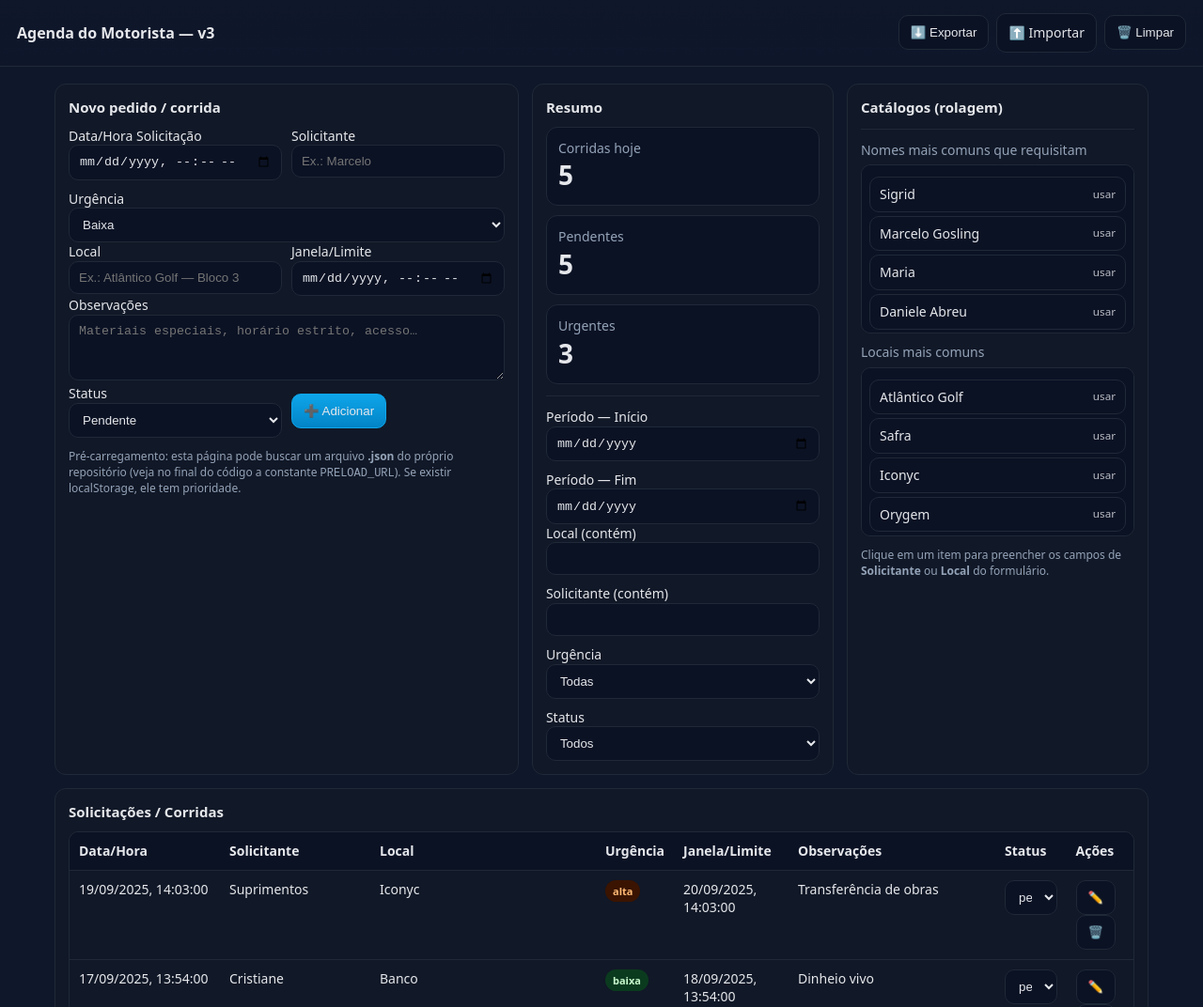
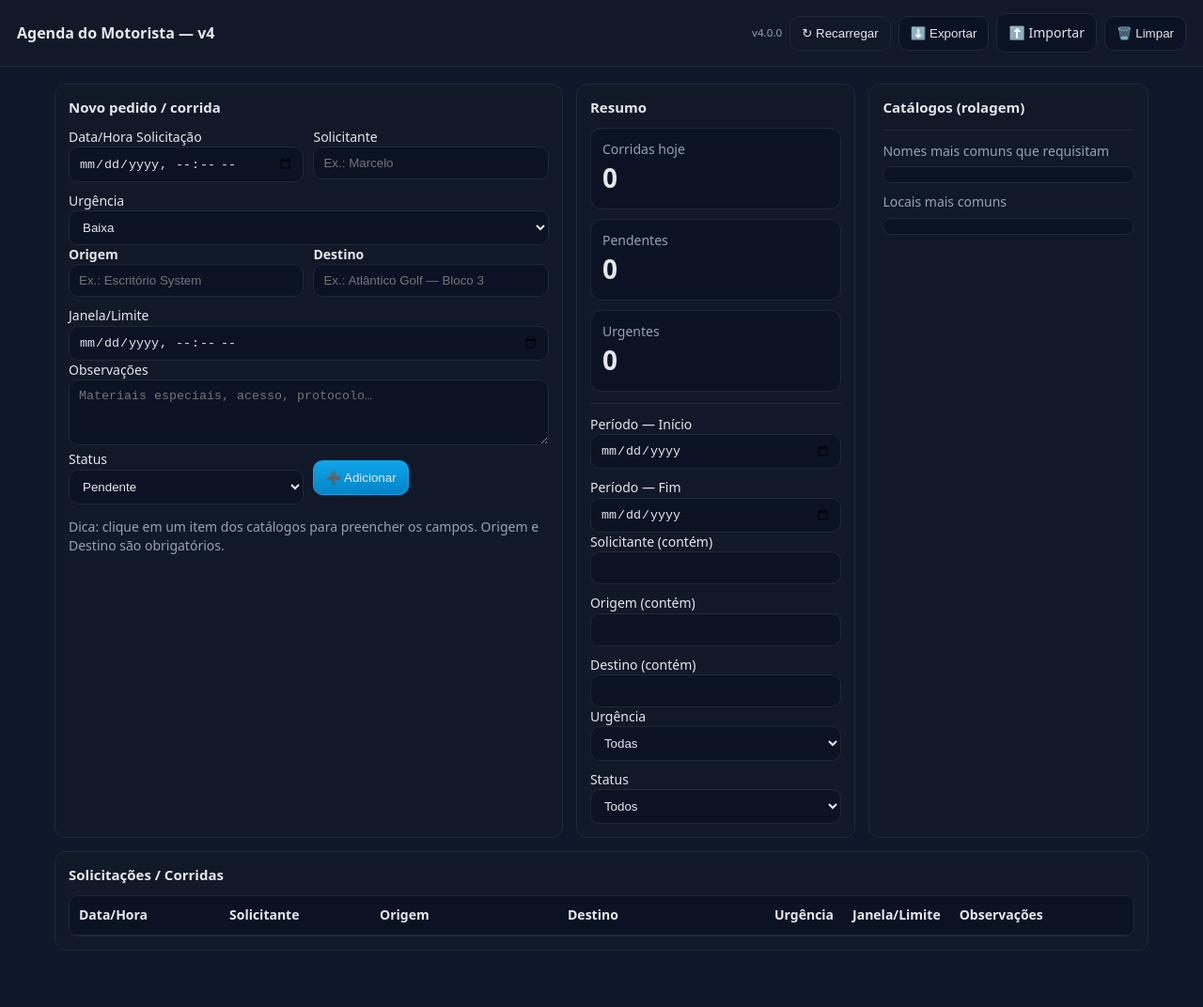
Before and after one commit to rsscavalcanti-cmyk/AGENDADOMOTORISTASYSTEM, a plain HTML site: page index.html in a window 1280 px wide. Shown: the top 1072 px of the page at 94% size. After the commit the page ends 1030 px from the top, so only its background shows below. Drawn offline with Linux system fonts and the light colour scheme.

Commit message:
Update index.html

```diff
--- a/index.html
+++ b/index.html
@@ -3,33 +3,37 @@
 <head>
   <meta charset="utf-8" />
   <meta name="viewport" content="width=device-width, initial-scale=1" />
-  <title>Agenda do Motorista — v3 (pré-carregado)</title>
-  <meta name="description" content="HTML estático com catálogos, exportar/importar JSON e pré-carregamento automático a partir de um arquivo .json do repositório." />
+  <title>Agenda do Motorista — v4 (auto‑update + origem/destino)</title>
+  <!-- Evita cache agressivo em páginas estáticas -->
+  <meta http-equiv="Cache-Control" content="no-cache, no-store, must-revalidate" />
+  <meta http-equiv="Pragma" content="no-cache" />
+  <meta http-equiv="Expires" content="0" />
   <style>
-    :root{ --bg:#0f172a; --panel:#111827; --muted:#334155; --text:#e5e7eb; --accent:#22c55e; --accent2:#60a5fa; --border:#1f2937; }
+    :root{ --bg:#0f172a; --panel:#111827; --muted:#94a3b8; --text:#e5e7eb; --border:#1f2937; }
     *{box-sizing:border-box}
-    body{margin:0;background:var(--bg);color:var(--text);font:14px/1.4 system-ui,-apple-system,Segoe UI,Roboto,Inter,Arial}
-    header{display:flex;gap:12px;align-items:center;justify-content:space-between;padding:14px 18px;border-bottom:1px solid var(--border);position:sticky;top:0;background:linear-gradient(180deg,var(--bg),rgba(15,23,42,.92));backdrop-filter:saturate(140%) blur(6px);z-index:10}
-    header h1{font-size:16px;margin:0}
+    body{margin:0;background:var(--bg);color:var(--text);font:14px/1.45 system-ui,-apple-system,Segoe UI,Roboto,Inter,Arial}
+    header{display:flex;gap:12px;align-items:center;justify-content:space-between;padding:14px 18px;background:var(--panel);border-bottom:1px solid var(--border);position:sticky;top:0;z-index:10}
+    header h1{margin:0;font-size:16px}
     .wrap{max-width:1200px;margin:0 auto;padding:18px}
     .grid{display:grid;gap:14px}
-    @media(min-width:980px){.grid.cols-3{grid-template-columns:2fr 1.3fr 1.3fr}}
+    @media(min-width:1024px){.grid.cols-3{grid-template-columns:2fr 1.1fr 1.1fr}}
     .panel{background:var(--panel);border:1px solid var(--border);border-radius:12px;padding:14px}
     .panel h2{margin:0 0 10px;font-size:15px}
     .row{display:flex;gap:10px;flex-wrap:wrap}
-    .row > *{flex:1 1 160px}
+    .row > *{flex:1 1 190px}
     input, select, textarea{width:100%;background:#0b1224;border:1px solid var(--border);color:var(--text);padding:9px 10px;border-radius:10px;outline:none}
     textarea{min-height:70px;resize:vertical}
     .btn{display:inline-flex;align-items:center;gap:8px;border:1px solid var(--border);background:#0b1224;color:var(--text);padding:10px 12px;border-radius:10px;cursor:pointer}
     .btn.primary{background:linear-gradient(180deg,#0ea5e9,#0284c7);border-color:#0ea5e9}
+    .btn.ghost{background:transparent}
     .right{display:flex;gap:8px;align-items:center}
-    .table-wrap{max-height:420px;overflow:auto;border:1px solid var(--border);border-radius:10px}
+    .table-wrap{max-height:440px;overflow:auto;border:1px solid var(--border);border-radius:10px}
     table{width:100%;border-collapse:collapse}
     th, td{padding:10px;border-bottom:1px solid var(--border);text-align:left;vertical-align:top}
     th{background:#0b1224;position:sticky;top:0;z-index:1}
     .badge{display:inline-block;padding:4px 8px;border-radius:999px;font-size:11px;font-weight:700}
     .u-baixa{background:#0b3b1f;color:#c7f9cc}.u-media{background:#3a3000;color:#fde68a}.u-alta{background:#3a1400;color:#fdba74}.u-critical{background:#3a0000;color:#fecaca}
-    .muted{color:#94a3b8}
+    .muted{color:var(--muted)}
     .counter{font-size:28px;font-weight:800}
     .card{background:#0b1224;border:1px solid var(--border);border-radius:12px;padding:12px}
     .list{display:grid;gap:6px}
@@ -37,15 +41,16 @@
     .sep{height:1px;background:var(--border);margin:12px 0}
     .scrollbox{max-height:180px;overflow:auto;border:1px solid var(--border);border-radius:10px;padding:8px;background:#0b1224}
     .scrollbox .pill{display:flex;align-items:center;justify-content:space-between;gap:8px;padding:8px 10px;margin:4px 0;border:1px solid #1f2937;border-radius:10px;cursor:pointer}
-    .pill:hover{border-color:#335}
     .pill small{opacity:.8}
-    .footer-note{font-size:12px;color:#94a3b8}
+    .toast{position:fixed;right:14px;bottom:14px;background:#0b1224;border:1px solid var(--border);padding:10px 12px;border-radius:10px}
   </style>
 </head>
 <body>
   <header>
-    <h1>Agenda do Motorista — v3</h1>
+    <h1>Agenda do Motorista — v4</h1>
     <div class="right">
+      <small id="version" class="muted"></small>
+      <button class="btn ghost" id="btn-reload" title="Recarregar">↻ Recarregar</button>
       <button class="btn" id="btn-export">⬇️ Exportar</button>
       <label class="btn" title="Importar JSON">⬆️ Importar<input type="file" id="file-import" accept="application/json" hidden></label>
       <button class="btn" id="btn-reset">🗑️ Limpar</button>
@@ -73,9 +78,12 @@
       </div>
       <div class="row">
         <div>
-          <label>Local</label>
-          <input id="f_location" list="catalog-locations" placeholder="Ex.: Atlântico Golf — Bloco 3" />
-          <datalist id="catalog-locations"></datalist>
+          <label><strong>Origem</strong></label>
+          <input id="f_origin" list="catalog-locations" placeholder="Ex.: Escritório System" />
+        </div>
+        <div>
+          <label><strong>Destino</strong></label>
+          <input id="f_destination" list="catalog-locations" placeholder="Ex.: Atlântico Golf — Bloco 3" />
         </div>
         <div>
           <label>Janela/Limite</label>
@@ -85,7 +93,7 @@
       <div class="row">
         <div>
           <label>Observações</label>
-          <textarea id="f_notes" placeholder="Materiais especiais, horário estrito, acesso…"></textarea>
+          <textarea id="f_notes" placeholder="Materiais especiais, acesso, protocolo…"></textarea>
         </div>
       </div>
       <div class="row">
@@ -95,10 +103,10 @@
         </div>
         <div class="right"><button class="btn primary" id="btn-add">➕ Adicionar</button></div>
       </div>
-      <p class="footer-note">Pré-carregamento: esta página pode buscar um arquivo <strong>.json</strong> do próprio repositório (veja no final do código a constante <code>PRELOAD_URL</code>). Se existir localStorage, ele tem prioridade.</p>
+      <p class="muted">Dica: clique em um item dos catálogos para preencher os campos. Origem e Destino são obrigatórios.</p>
     </section>
 
-    <!-- Resumo -->
+    <!-- Resumo & Filtros -->
     <section class="panel" id="summary-panel">
       <h2>Resumo</h2>
       <div class="row">
@@ -108,36 +116,21 @@
       </div>
       <div class="sep"></div>
       <div class="row">
-        <div>
-          <label>Período — Início</label>
-          <input type="date" id="flt_from" />
-        </div>
-        <div>
-          <label>Período — Fim</label>
-          <input type="date" id="flt_to" />
-        </div>
+        <div><label>Período — Início</label><input type="date" id="flt_from" /></div>
+        <div><label>Período — Fim</label><input type="date" id="flt_to" /></div>
       </div>
       <div class="row">
-        <div>
-          <label>Local (contém)</label>
-          <input id="flt_location" />
-        </div>
-        <div>
-          <label>Solicitante (contém)</label>
-          <input id="flt_requester" />
-        </div>
-        <div>
-          <label>Urgência</label>
-          <select id="flt_urgency"><option value="">Todas</option><option value="baixa">Baixa</option><option value="media">Média</option><option value="alta">Alta</option><option value="critical">CRITICAL</option></select>
-        </div>
-        <div>
-          <label>Status</label>
-          <select id="flt_status"><option value="">Todos</option><option value="pendente">Pendente</option><option value="agendado">Agendado</option><option value="em_rota">Em rota</option><option value="concluido">Concluído</option><option value="cancelado">Cancelado</option></select>
-        </div>
+        <div><label>Solicitante (contém)</label><input id="flt_requester" /></div>
+        <div><label>Origem (contém)</label><input id="flt_origin" /></div>
+        <div><label>Destino (contém)</label><input id="flt_destination" /></div>
+      </div>
+      <div class="row">
+        <div><label>Urgência</label><select id="flt_urgency"><option value="">Todas</option><option value="baixa">Baixa</option><option value="media">Média</option><option value="alta">Alta</option><option value="critical">CRITICAL</option></select></div>
+        <div><label>Status</label><select id="flt_status"><option value="">Todos</option><option value="pendente">Pendente</option><option value="agendado">Agendado</option><option value="em_rota">Em rota</option><option value="concluido">Concluído</option><option value="cancelado">Cancelado</option></select></div>
       </div>
     </section>
 
-    <!-- Catálogos com rolagem -->
+    <!-- Catálogos -->
     <section class="panel" id="catalogs">
       <h2>Catálogos (rolagem)</h2>
       <div class="sep"></div>
@@ -151,7 +144,6 @@
           <div class="scrollbox" id="box-locations"></div>
         </div>
       </div>
-      <p class="footer-note">Clique em um item para preencher os campos de <strong>Solicitante</strong> ou <strong>Local</strong> do formulário.</p>
     </section>
 
     <!-- Tabela principal -->
@@ -161,7 +153,8 @@
         <thead><tr>
           <th style="min-width:160px">Data/Hora</th>
           <th style="min-width:160px">Solicitante</th>
-          <th style="min-width:240px">Local</th>
+          <th style="min-width:200px">Origem</th>
+          <th style="min-width:220px">Destino</th>
           <th>Urgência</th>
           <th>Janela/Limite</th>
           <th style="min-width:220px">Observações</th>
@@ -173,25 +166,39 @@
     </section>
   </div>
 
-  <!-- OPCIONAL: cole seu JSON aqui entre as tags (se não quiser usar arquivo externo) -->
-  <script id="preload-data" type="application/json">
-  {
-    "version": 3,
-    "requests": []
+  <!-- ======== Configuração de pré-carga ======== -->
+  <script id="preload-data" type="application/json">{ "version": 4, "requests": [] }</script>
+  <script>
+  // ========= AUTO-UPDATE ROBUSTO =========
+  const APP_VERSION = 'v4.0.0';               // incremente a cada alteração do código
+  const LS_APP_VER = 'agendaMotorista_appv';  // chave para versionamento no navegador
+  const LS_KEY = 'agendaMotorista_v4';        // chave de dados
+  const PRELOAD_URL = 'agenda-motorista-17-09.json'; // opcional — arquivo no repo
+
+  // Mostra versão na UI
+  document.addEventListener('DOMContentLoaded',()=>{ document.getElementById('version').textContent = APP_VERSION; });
+
+  // 1) Service Worker mínimo (network-first) para evitar cache velho
+  if('serviceWorker' in navigator){
+    const swCode = `self.addEventListener('install',e=>{self.skipWaiting()});self.addEventListener('activate',e=>{self.clients.claim()});self.addEventListener('fetch',e=>{e.respondWith(fetch(e.request,{cache:'no-store'}).catch(()=>caches.match(e.request)))})`;
+    const blob = new Blob([swCode],{type:'text/javascript'});
+    const swUrl = URL.createObjectURL(blob);
+    navigator.serviceWorker.register(swUrl).catch(()=>{});
   }
-  </script>
 
-  <script>
-  /* ===================== CONFIG PRÉ-CARREGAMENTO =====================
-     Se você tiver um arquivo JSON no mesmo repositório (ex.: "agenda-motorista-17-09.json"),
-     coloque o nome do arquivo abaixo. O app tentará carregar este JSON
-     somente quando NÃO existir dado no localStorage.
-     Para desativar, deixe como string vazia "".
-  */
-  const PRELOAD_URL = "agenda-motorista-17-09.json"; // <- ajuste para o nome do seu arquivo de backup
+  // 2) Bump de versão: se o APP_VERSION mudou, limpamos dados antigos e recarregamos 1x
+  (function enforceVersion(){
+    const cur = localStorage.getItem(LS_APP_VER);
+    if(cur !== APP_VERSION){
+      localStorage.setItem(LS_APP_VER, APP_VERSION);
+      // Não apagamos backups; apenas os dados ativos para forçar re-sync
+      localStorage.removeItem(LS_KEY);
+      // dispara uma recarga suave após pequeno atraso para pegar o arquivo novo
+      setTimeout(()=>location.reload(), 150);
+    }
+  })();
 
-  /* =========================== APP BÁSICO ============================ */
-  const LS_KEY = 'agendaMotorista_v3';
+  // ======== App ========
   const $ = (q, el=document)=>el.querySelector(q);
   const $$ = (q, el=document)=>Array.from(el.querySelectorAll(q));
   const fmtDateTime = v => v? new Date(v).toLocaleString('pt-BR'): '';
@@ -210,47 +217,24 @@
   })();
 
   async function boot(){
-    // 1) Se existir no localStorage, usa (prioridade)
     const fromLS = load();
     if(fromLS && Array.isArray(fromLS.requests)) return fromLS;
-
-    // 2) Tenta carregar de PRELOAD_URL (arquivo .json no repositório)
+    // Tenta JSON externo (com cache bust)
     if(PRELOAD_URL){
-      try{
-        const res = await fetch(PRELOAD_URL, {cache:'no-store'});
-        if(res.ok){
-          const json = await res.json();
-          if(json && Array.isArray(json.requests)){
-            localStorage.setItem(LS_KEY, JSON.stringify(json));
-            return json;
-          }
-        }
-      }catch(e){/* segue adiante */}
+      try{ const res = await fetch(`${PRELOAD_URL}?v=${encodeURIComponent(APP_VERSION)}`, {cache:'no-store'}); if(res.ok){ const j = await res.json(); if(j && Array.isArray(j.requests)){ localStorage.setItem(LS_KEY, JSON.stringify(j)); return j; } } }catch{ }
     }
-
-    // 3) Tenta carregar do <script type="application/json" id="preload-data">
-    try{
-      const raw = document.getElementById('preload-data')?.textContent || '';
-      if(raw.trim()){
-        const json = JSON.parse(raw);
-        if(json && Array.isArray(json.requests)){
-          localStorage.setItem(LS_KEY, JSON.stringify(json));
-          return json;
-        }
-      }
-    }catch(e){/* ignora */}
-
-    // 4) Fallback para seed demo
-    const seeded = seed(true);
-    localStorage.setItem(LS_KEY, JSON.stringify(seeded));
-    return seeded;
+    // Tenta JSON embutido
+    try{ const raw = document.getElementById('preload-data')?.textContent||''; if(raw.trim()){ const j = JSON.parse(raw); if(j && Array.isArray(j.requests)){ localStorage.setItem(LS_KEY, JSON.stringify(j)); return j; } } }catch{}
+    // Fallback demo
+    const seeded = seed(); localStorage.setItem(LS_KEY, JSON.stringify(seeded)); return seeded;
   }
 
   function bindEvents(){
     $('#btn-add').addEventListener('click', onAdd);
-    $('#btn-reset').addEventListener('click', onReset);
+    $('#btn-reset').addEventListener('click', ()=>{ if(confirm('Limpar dados locais e recarregar?')){ localStorage.removeItem(LS_KEY); location.reload(); } });
     $('#btn-export').addEventListener('click', onExport);
     $('#file-import').addEventListener('change', onImport);
+    $('#btn-reload').addEventListener('click', ()=>location.reload());
     $$('#summary-panel input, #summary-panel select').forEach(el=> el.addEventListener('input', renderAll));
   }
 
@@ -263,19 +247,19 @@
       const opt = document.createElement('option'); opt.value=n; dlR.appendChild(opt);
     }
     for(const l of CATALOG_LOCATIONS){
-      const div = document.createElement('div'); div.className='pill'; div.innerHTML = `<span>${escapeHtml(l)}</span><small>usar</small>`; div.addEventListener('click',()=>{ $('#f_location').value=l; $('#f_location').focus();}); boxL.appendChild(div);
+      const div = document.createElement('div'); div.className='pill'; div.innerHTML = `<span>${escapeHtml(l)}</span><small>usar</small>`; div.addEventListener('click',()=>{ if(!$('#f_origin').value) $('#f_origin').value=l; else $('#f_destination').value=l;}); boxL.appendChild(div);
       const opt = document.createElement('option'); opt.value=l; dlL.appendChild(opt);
     }
   }
 
   function onAdd(){
-    const item = { id: crypto.randomUUID(), created_at: $('#f_created_at').value || new Date().toISOString(), requester_name: ($('#f_requester').value||'').trim(), urgency: $('#f_urgency').value, location: ($('#f_location').value||'').trim(), deadline_at: $('#f_deadline').value || null, notes: ($('#f_notes').value||'').trim(), status: $('#f_status').value };
-    if(!item.requester_name || !item.location){ alert('Preencha ao menos Solicitante e Local.'); return; }
-    data.requests.unshift(item); save(); clearForm(); renderAll();
+    const item = { id: crypto.randomUUID(), created_at: $('#f_created_at').value || new Date().toISOString(), requester_name: ($('#f_requester').value||'').trim(), urgency: $('#f_urgency').value, origin: ($('#f_origin').value||'').trim(), destination: ($('#f_destination').value||'').trim(), deadline_at: $('#f_deadline').value || null, notes: ($('#f_notes').value||'').trim(), status: $('#f_status').value };
+    if(!item.requester_name || !item.origin || !item.destination){ alert('Solicitante, Origem e Destino são obrigatórios.'); return; }
+    data.requests.unshift(item); save(); clearForm(); renderAll(); toast('Corrida adicionada.');
   }
-  function onReset(){ if(confirm('Limpar tudo do navegador?')){ localStorage.removeItem(LS_KEY); location.reload(); } }
+
   function onExport(){ const blob = new Blob([JSON.stringify(data,null,2)],{type:'application/json'}); const url = URL.createObjectURL(blob); const a=document.createElement('a'); a.href=url; a.download='agenda-motorista.json'; a.click(); URL.revokeObjectURL(url); }
-  function onImport(e){ const f=e.target.files?.[0]; if(!f) return; const r=new FileReader(); r.onload=()=>{ try{ const p=JSON.parse(r.result); if(!p||!Array.isArray(p.requests)) throw new Error('JSON inválido'); data=p; save(); renderAll(); }catch(err){ alert('Falha ao importar: '+err.message) } }; r.readAsText(f); }
+  function onImport(e){ const f=e.target.files?.[0]; if(!f) return; const r=new FileReader(); r.onload=()=>{ try{ const p=JSON.parse(r.result); if(!p||!Array.isArray(p.requests)) throw new Error('JSON inválido'); data=p; save(); renderAll(); toast('Dados importados.'); }catch(err){ alert('Falha ao importar: '+err.message) } }; r.readAsText(f); }
 
   function renderAll(){ renderTable(); renderMetrics(); }
 
@@ -287,7 +271,8 @@
       tr.innerHTML = `
         <td>${fmtDateTime(r.created_at)}</td>
         <td>${escapeHtml(r.requester_name)}</td>
-        <td>${escapeHtml(r.location)}</td>
+        <td>${escapeHtml(r.origin)}</td>
+        <td>${escapeHtml(r.destination)}</td>
         <td>${badgeUrg(r.urgency)}</td>
         <td>${r.deadline_at? fmtDateTime(r.deadline_at):'<span class="muted">—</span>'}</td>
         <td>${escapeHtml(r.notes||'')}</td>
@@ -311,8 +296,8 @@
     }, {once:true});
     tbody.addEventListener('click', (e)=>{
       const btn = e.target.closest('button'); if(!btn) return; const id = btn.getAttribute('data-id'); const it = data.requests.find(x=>x.id===id);
-      if(btn.dataset.act==='del'){ if(confirm('Excluir esta solicitação?')){ data.requests = data.requests.filter(x=>x.id!==id); save(); renderAll(); } }
-      if(btn.dataset.act==='edit' && it){ $('#f_created_at').value = isoLocal(it.created_at); $('#f_requester').value = it.requester_name; $('#f_urgency').value = it.urgency; $('#f_location').value = it.location; $('#f_deadline').value = isoLocal(it.deadline_at); $('#f_notes').value = it.notes||''; $('#f_status').value = it.status; data.requests = data.requests.filter(x=>x.id!==id); save(); renderAll(); }
+      if(btn.dataset.act==='del'){ if(confirm('Excluir esta solicitação?')){ data.requests = data.requests.filter(x=>x.id!==id); save(); renderAll(); toast('Excluída.'); } }
+      if(btn.dataset.act==='edit' && it){ $('#f_created_at').value = isoLocal(it.created_at); $('#f_requester').value = it.requester_name; $('#f_urgency').value = it.urgency; $('#f_origin').value = it.origin; $('#f_destination').value = it.destination; $('#f_deadline').value = isoLocal(it.deadline_at); $('#f_notes').value = it.notes||''; $('#f_status').value = it.status; data.requests = data.requests.filter(x=>x.id!==id); save(); renderAll(); }
     }, {once:true});
   }
 
@@ -327,29 +312,32 @@
 
   function applyFilters(list){
     let out=[...list];
-    const fFrom=$('#flt_from').value, fTo=$('#flt_to').value; const fLoc=($('#flt_location').value||'').toLowerCase(); const fReq=($('#flt_requester').value||'').toLowerCase(); const fUrg=$('#flt_urgency').value; const fSta=$('#flt_status').value;
+    const fFrom=$('#flt_from').value, fTo=$('#flt_to').value; const fReq=($('#flt_requester').value||'').toLowerCase(); const fOrg=($('#flt_origin').value||'').toLowerCase(); const fDst=($('#flt_destination').value||'').toLowerCase(); const fUrg=$('#flt_urgency').value; const fSta=$('#flt_status').value;
     if(fFrom) out=out.filter(r=> (r.created_at||'').slice(0,10)>=fFrom);
     if(fTo) out=out.filter(r=> (r.created_at||'').slice(0,10)<=fTo);
-    if(fLoc) out=out.filter(r=> (r.location||'').toLowerCase().includes(fLoc));
     if(fReq) out=out.filter(r=> (r.requester_name||'').toLowerCase().includes(fReq));
+    if(fOrg) out=out.filter(r=> (r.origin||'').toLowerCase().includes(fOrg));
+    if(fDst) out=out.filter(r=> (r.destination||'').toLowerCase().includes(fDst));
     if(fUrg) out=out.filter(r=> r.urgency===fUrg);
     if(fSta) out=out.filter(r=> r.status===fSta);
     return out;
   }
 
+  // ======== Utils ========
   function badgeUrg(u){ const map={baixa:'u-baixa',media:'u-media',alta:'u-alta',critical:'u-critical'}; return `<span class="badge ${map[u]||'u-baixa'}">${u}</span>`; }
   function escapeHtml(s){ return (s||'').replace(/[&<>"']/g,m=>({'&':'&amp;','<':'&lt;','>':'&gt;','"':'&quot;','\'':'&#39;'}[m])); }
   function load(){ try{ return JSON.parse(localStorage.getItem(LS_KEY)||'') }catch{ return null } }
   function save(){ localStorage.setItem(LS_KEY, JSON.stringify(data)) }
-  function clearForm(){ $$('#form-panel input, #form-panel textarea').forEach(el=>{ if(el.type!=='datetime-local') el.value=''; }); $('#f_deadline').value=''; $('#f_created_at').value=''; $('#f_urgency').value='baixa'; $('#f_status').value='pendente'; }
+  function clearForm(){ $$('#form-panel input, #form-panel textarea').forEach(el=>{ if(el.type!=='datetime-local') el.value=''; }); $('#f_deadline').value=''; $('#f_created_at').value=''; $('#f_urgency').value='baixa'; $('#f_status').value='pendente'; $('#f_origin').value=''; $('#f_destination').value=''; }
   function isoLocal(v){ if(!v) return ''; const d=new Date(v); d.setMinutes(d.getMinutes()-d.getTimezoneOffset()); return d.toISOString().slice(0,16) }
+  function toast(msg){ let t=document.createElement('div'); t.className='toast'; t.textContent=msg; document.body.appendChild(t); setTimeout(()=>{t.remove()},1400); }
 
   function seed(){
     const now = new Date(); const iso=(d)=>{ d.setMinutes(d.getMinutes()-d.getTimezoneOffset()); return d.toISOString() };
-    return {version:3, requests:[
-      { id: crypto.randomUUID(), created_at: iso(new Date()), requester_name:'Marcelo Gosling', urgency:'alta', location:'Atlântico Golf', deadline_at:null, notes:'Levar etiquetas', status:'pendente' },
-      { id: crypto.randomUUID(), created_at: iso(new Date(now.getTime()-3600*1000*5)), requester_name:'Sigrid', urgency:'media', location:'Escritório System', deadline_at:null, notes:'Buscar painel', status:'agendado' },
-      { id: crypto.randomUUID(), created_at: iso(new Date(now.getTime()-3600*1000*28)), requester_name:'Daniele Abreu', urgency:'critical', location:'Banco', deadline_at: iso(new Date(now.getTime()+3600*1000*4)), notes:'Documento urgente', status:'em_rota' }
+    return {version:4, requests:[
+      { id: crypto.randomUUID(), created_at: iso(new Date()), requester_name:'Marcelo Gosling', urgency:'alta', origin:'Escritório System', destination:'Atlântico Golf', deadline_at:null, notes:'Levar etiquetas', status:'pendente' },
+      { id: crypto.randomUUID(), created_at: iso(new Date(now.getTime()-3600*1000*5)), requester_name:'Sigrid', urgency:'media', origin:'Galpão', destination:'Escritório System', deadline_at:null, notes:'Buscar painel', status:'agendado' },
+      { id: crypto.randomUUID(), created_at: iso(new Date(now.getTime()-3600*1000*28)), requester_name:'Daniele Abreu', urgency:'critical', origin:'Banco', destination:'Atlântico Golf', deadline_at: iso(new Date(now.getTime()+3600*1000*4)), notes:'Documento urgente', status:'em_rota' }
     ]};
   }
   </script>
```
